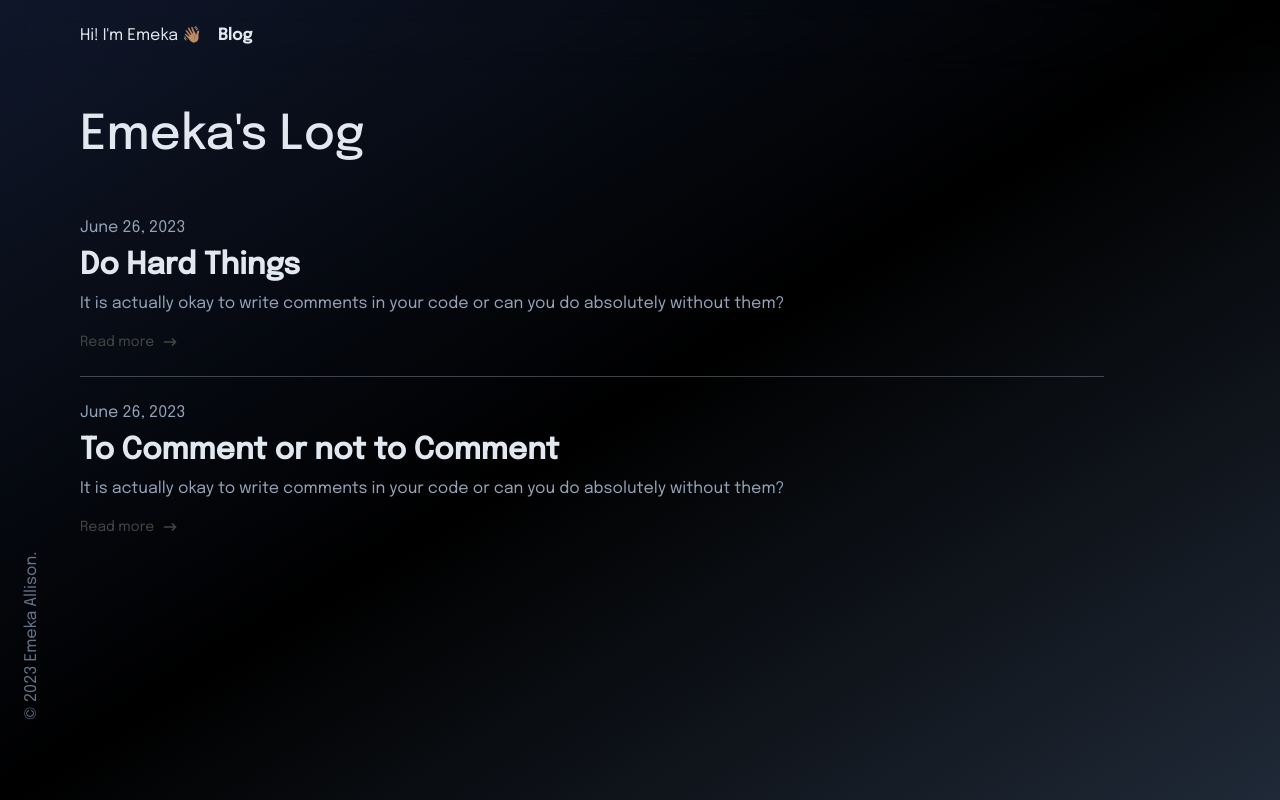
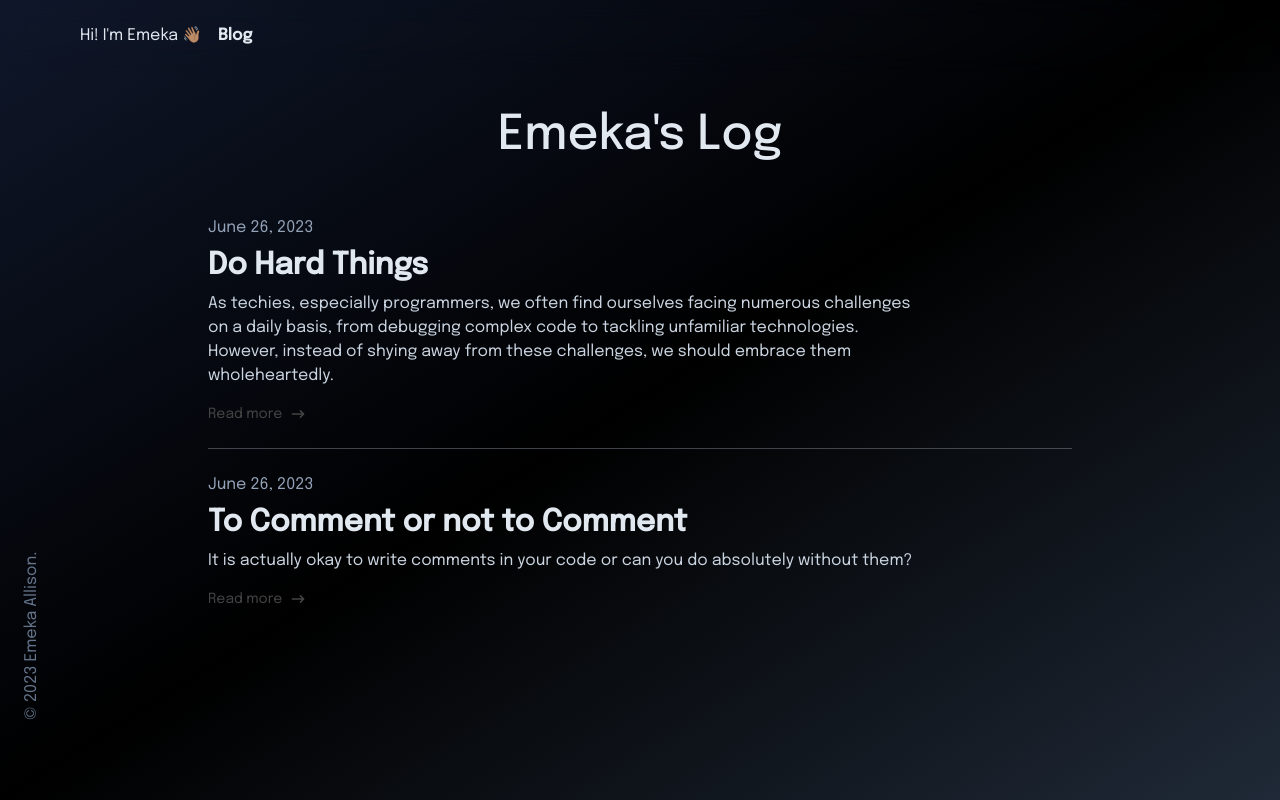
Before and after one commit to Aliemeka/personal-site, an Astro site: page /blog in a window 1280 px wide. Built offline with nearby package versions, Linux system fonts and the light colour scheme; Astro itself is replaced by a stand-in of ours.

Commit message:
Update: Blog layout update

```diff
--- a/src/components/BlogCard.astro
+++ b/src/components/BlogCard.astro
@@ -15,7 +15,7 @@ interface Props {
   <h1 class='text-3xl font-bold text-slate-200 w-4/5'>
     {Astro.props.title}
   </h1>
-  <p class='text-slate-400 w-5/6'>
+  <p class='text-slate-300 w-5/6'>
     {Astro.props.description}
   </p>
   <a
--- a/src/layouts/BlogPost.astro
+++ b/src/layouts/BlogPost.astro
@@ -44,7 +44,7 @@ const {
       class='min-h-full bg-gradient-to-br from-slate-900 via-black to-gray-800'
     >
       <article
-        class='max-w-screen-lg px-5 text-slate-300 mx-auto pt-16 sm:pt-24 md:px-20 md:pb-10'
+        class='max-w-screen-md px-5 text-slate-300 mx-auto pt-16 sm:pt-24 md:px-10 md:pb-10'
       >
         {heroImage && <img width={720} height={360} src={heroImage} alt='' />}
         <h1
--- a/src/pages/blog/do-hard-things.md
+++ b/src/pages/blog/do-hard-things.md
@@ -2,7 +2,7 @@
 layout: ../../layouts/BlogPost.astro
 title: "Do Hard Things"
 pubDate: 2023-06-26
-description: "It is actually okay to write comments in your code or can you do absolutely without them?"
+description: "As techies, especially programmers, we often find ourselves facing numerous challenges on a daily basis, from debugging complex code to tackling unfamiliar technologies. However, instead of shying away from these challenges, we should embrace them wholeheartedly."
 author: "Emeka Allison"
 image:
   url: "https://astro.build/assets/blog/astro-1-release-update/cover.jpeg"
--- a/src/pages/blog/index.astro
+++ b/src/pages/blog/index.astro
@@ -6,14 +6,14 @@ const allPosts = await Astro.glob("./*.md");
 
 <MainLayout>
   <header
-    class='px-6 sm:px-8 pt-20 sm:pt-24 md:px-20 relative z-30 max-w-screen-lg'
+    class='px-6 sm:px-8 pt-20 sm:pt-24 md:px-20 relative z-30 max-w-screen-lg md:mx-auto'
   >
     <h1 class='text-slate-200 text-4xl md:text-5xl text-left font-medium'>
       Emeka's Log
     </h1>
   </header>
   <section
-    class='flex flex-col col-span-12 py-4 px-6 sm:px-8 md:px-20 divide-y lg:col-span-6 divide-gray-400/40'
+    class='flex flex-col col-span-12 py-4 px-6 sm:px-8 md:px-20 divide-y lg:col-span-6 divide-gray-400/40 mx-auto justify-center max-w-screen-lg'
   >
     {
       allPosts.map((post) => (
```
